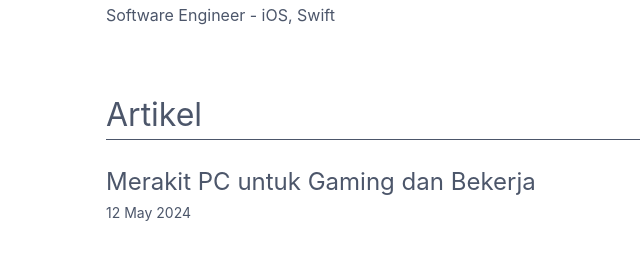
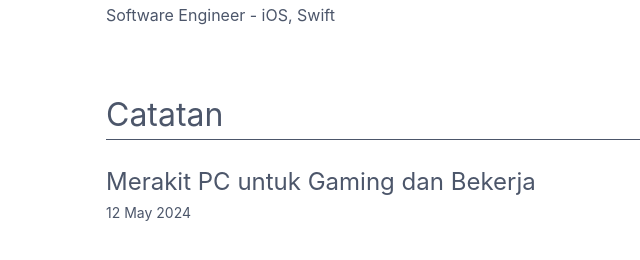
Before and after one commit to findrakecil/findrakecil.github.io, a Jekyll site: the page built from index.html, in a window 1280 px wide. Shown: the part 177-437 px from the top of the page, without its empty margins (206-846 px from the left). Built offline with Jekyll 4.4.1, drawn with Linux system fonts in a browser that asks for light colours; the list of posts is cut into pages by our own code.

Commit message:
feat: change list title

```diff
--- a/index.html
+++ b/index.html
@@ -7,7 +7,7 @@ layout: default
   <p>Software Engineer - iOS, Swift</p>
 </div>
 
-<h1 class="title--with-border">Artikel</h1>
+<h1 class="title--with-border">Catatan</h1>
 
 <ul class="post-list">
   {% for post in site.posts %}
```
